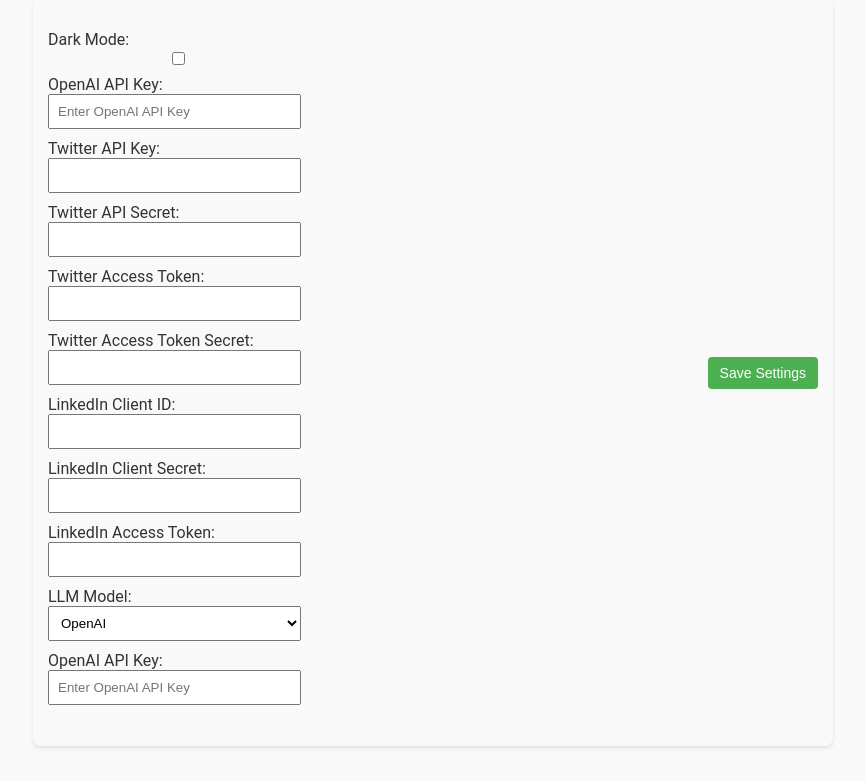
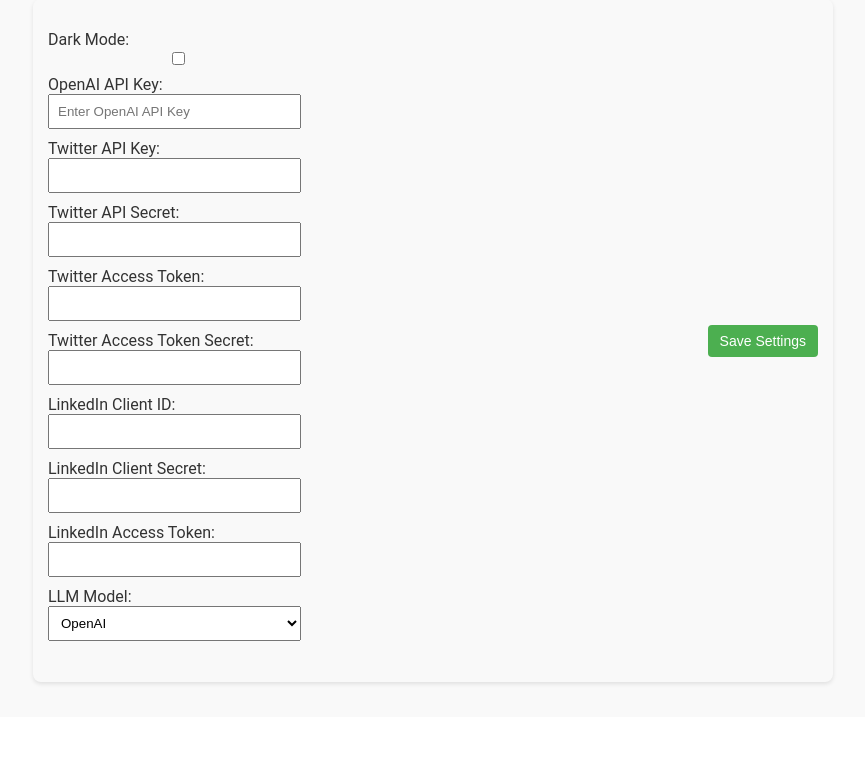
Before and after one commit to mslanden/media-posting-agent, a Flask app: page /settings in a window 1280 px wide. Shown: the part 99-880 px from the top of the page, without its empty margins (207-1072 px from the left). After the commit the page ends 784 px from the top, so only its background shows below. Run offline with Flask 3, Linux system fonts and the light colour scheme.

Commit message:
(no commit message provided)

```diff
--- a/frontend/templates/settings.html
+++ b/frontend/templates/settings.html
@@ -157,47 +157,6 @@
                                     Anthropic
                                 </option>
                             </select>
-                        </li>
-                        <li id="api-key-inputs">
-                            <div
-                                id="openai-api-key-input"
-                                style="display: {% if settings and settings.llm_model == 'openai' %}block{% else %}none{% endif %};"
-                            >
-                                <label for="openai-api-key">OpenAI API Key:</label>
-                                <input
-                                    type="text"
-                                    id="openai-api-key"
-                                    placeholder="Enter OpenAI API Key"
-                                    value="{% if settings and settings.llm_model == 'openai' %}{{ settings.api_key }}{% endif %}"
-                                />
-                            </div>
-                            <div
-                                id="gemini-api-key-input"
-                                style="display: {% if settings and settings.llm_model == 'gemini' %}block{% else %}none{% endif %};"
-                            >
-                                <label for="gemini-api-key">Gemini API Key:</label>
-                                <input
-                                    type="text"
-                                    id="gemini-api-key"
-                                    placeholder="Enter Gemini API Key"
-                                    value="{% if settings and settings.llm_model == 'gemini' %}{{ settings.api_key }}{% endif %}"
-                                />
-                            </div>
-                            <div
-                                id="anthropic-api-key-input"
-                                style="display: {% if settings and settings.llm_model == 'anthropic' %}block{% else %}none{% endif %};"
-                            >
-                                <label for="anthropic-api-key"
-                                    >Anthropic API Key:</label
-                                >
-                                <input
-                                    type="text"
-                                    id="anthropic-api-key"
-                                    placeholder="Enter Anthropic API Key"
-                                    value="{% if settings and settings.llm_model == 'anthropic' %}{{ settings.api_key }}{% endif %}"
-                                />
-                            </div>
-                        </li>
                     </ul>
                     <div style="display: flex; justify-content: flex-end;">
                         <button type="submit">Save Settings</button>
```
